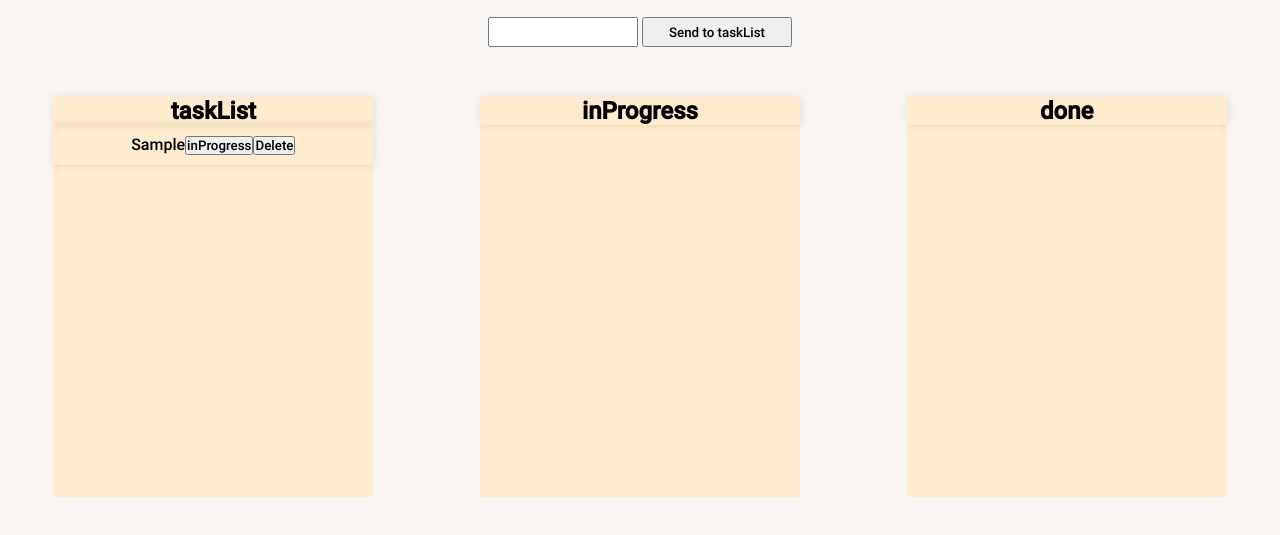
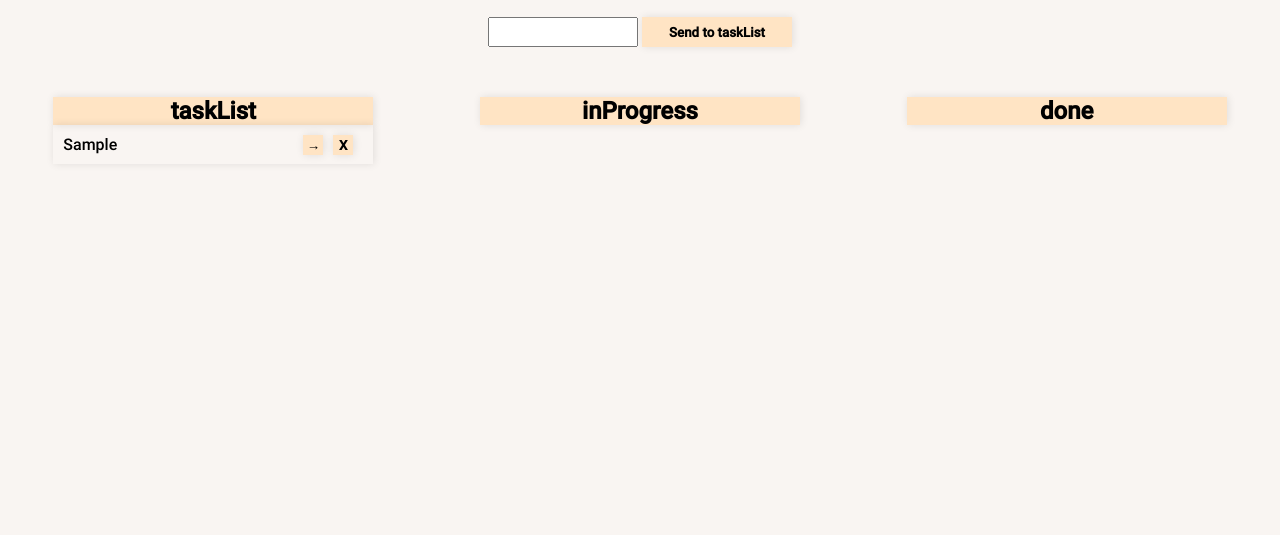
Before and after one commit to StanP93/Simple-to-do-list, a website: page index.html in a window 1280 px wide. Both pictures are taken after typing "Sample" into the empty fields and a click on the button "Send to taskList". Shown: the part 51-586 px from the top of the page. Drawn offline with Linux system fonts and the light colour scheme.

Commit message:
add styles and  js

```diff
--- a/app.js
+++ b/app.js
@@ -4,8 +4,6 @@ let taskList = document.getElementById('task-list')
 let firstColumn = document.querySelector('.first-column');
 let inProg = document.getElementById('in-progress');
 let done = document.getElementById('done');
-
-
 
 send.addEventListener('click', function(){
     if(enter.value !== '') {
@@ -28,9 +26,10 @@ function createElem() {
 function deleteElemBtn() {
     let delBtn = document.createElement('button');
     delBtn.className = "del-btn";
-    delBtn.append(document.createTextNode('Delete'));
+    delBtn.append(document.createTextNode('X'));
     delBtn.addEventListener('click', function(e) {
         e.path[1].remove();
+        console.log(e)
     })
     return delBtn;
 }
@@ -38,10 +37,10 @@ function deleteElemBtn() {
 function inProgressBtn() {
     let inProgBtn = document.createElement('button');
     inProgBtn.className = "prog-btn";
-    inProgBtn.append(document.createTextNode('inProgress'));
+    inProgBtn.append(document.createTextNode('→'));
     inProgBtn.addEventListener('click', function(e) {
         inProg.append(e.path[1]);
-        e.path[0].innerText = 'done';
+        e.path[0].innerText = '✓';
         if(e.path[2].id == "in-progress") {
             done.append(e.path[1]);
             e.path[0].remove();
--- a/index.html
+++ b/index.html
@@ -11,7 +11,7 @@
     <section class="to-do-list">
         <h1>toDoList</h1>
         <input type="text" id="enter">
-        <button type="submit" class="buttons" id="send-to">Send to taskList</button>
+        <button type="button" class="buttons" id="send-to">Send to taskList</button>
     </section>
     <section class="three-columns">
         <div class="column" id="task-list">
--- a/style.css
+++ b/style.css
@@ -24,9 +24,24 @@ h1 {
     width: 150px;
     height: 30px;
 }
+#enter {
+    font-family: "Roboto",sans-serif;
+    outline: none;
+}
 .buttons {
     width: 150px;
     height: 30px;
+    font-family: "Roboto",sans-serif;
+    background-color: bisque;
+    border: none;
+    font-weight: bold;
+    box-shadow: 1px 0px 8px rgb(0 0 0 / 10%);
+}
+.buttons:hover {
+    cursor: pointer;
+}
+.buttons:active {
+    box-shadow: 10px 0px 20px rgb(0 0 0 / 10%);
 }
 .three-columns {
     display: flex;
@@ -37,12 +52,48 @@ h1 {
     width: 25%;
     height: 50vh;
     text-align: center;
-    background-color: blanchedalmond;
 }
 h2 {
     box-shadow: 1px 0px 8px rgb(0 0 0 / 10%);
+    background-color: bisque;
 }
 .list-elem {
     padding: 10px;
     box-shadow: 1px 0px 8px rgb(0 0 0 / 10%);
+    position: relative;
+    text-align: left;
 }
+.del-btn {
+    width: 20px;
+    height: 20px;
+    border: none;
+    position: absolute;
+    top: 10px;
+    right: 20px;
+    background-color: bisque;
+    font-weight: bold;
+    box-shadow: 1px 0px 8px rgb(0 0 0 / 10%);
+}
+.del-btn:hover {
+    cursor: pointer;
+}
+.del-btn:active {
+    box-shadow: 10px 0px 20px rgb(0 0 0 / 10%);
+}
+.prog-btn {
+    width: 20px;
+    height: 20px;
+    border: none;
+    position: absolute;
+    top: 10px;
+    right: 50px;
+    background-color: bisque;
+    font-weight: bold;
+    box-shadow: 1px 0px 8px rgb(0 0 0 / 10%);
+}
+.prog-btn:hover {
+    cursor: pointer;
+}
+.prog-btn:active {
+    box-shadow: 10px 0px 20px rgb(0 0 0 / 10%);
+}
```
